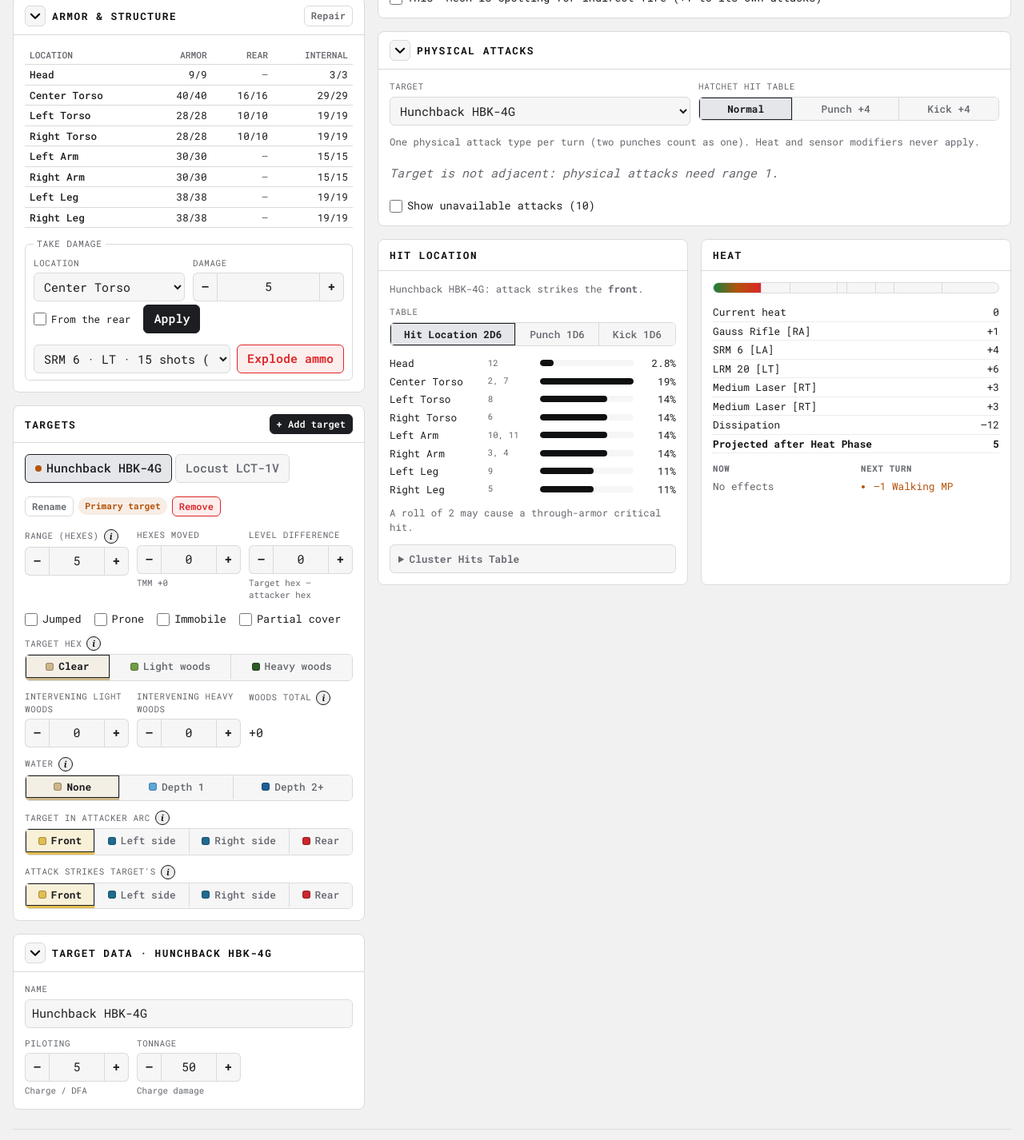
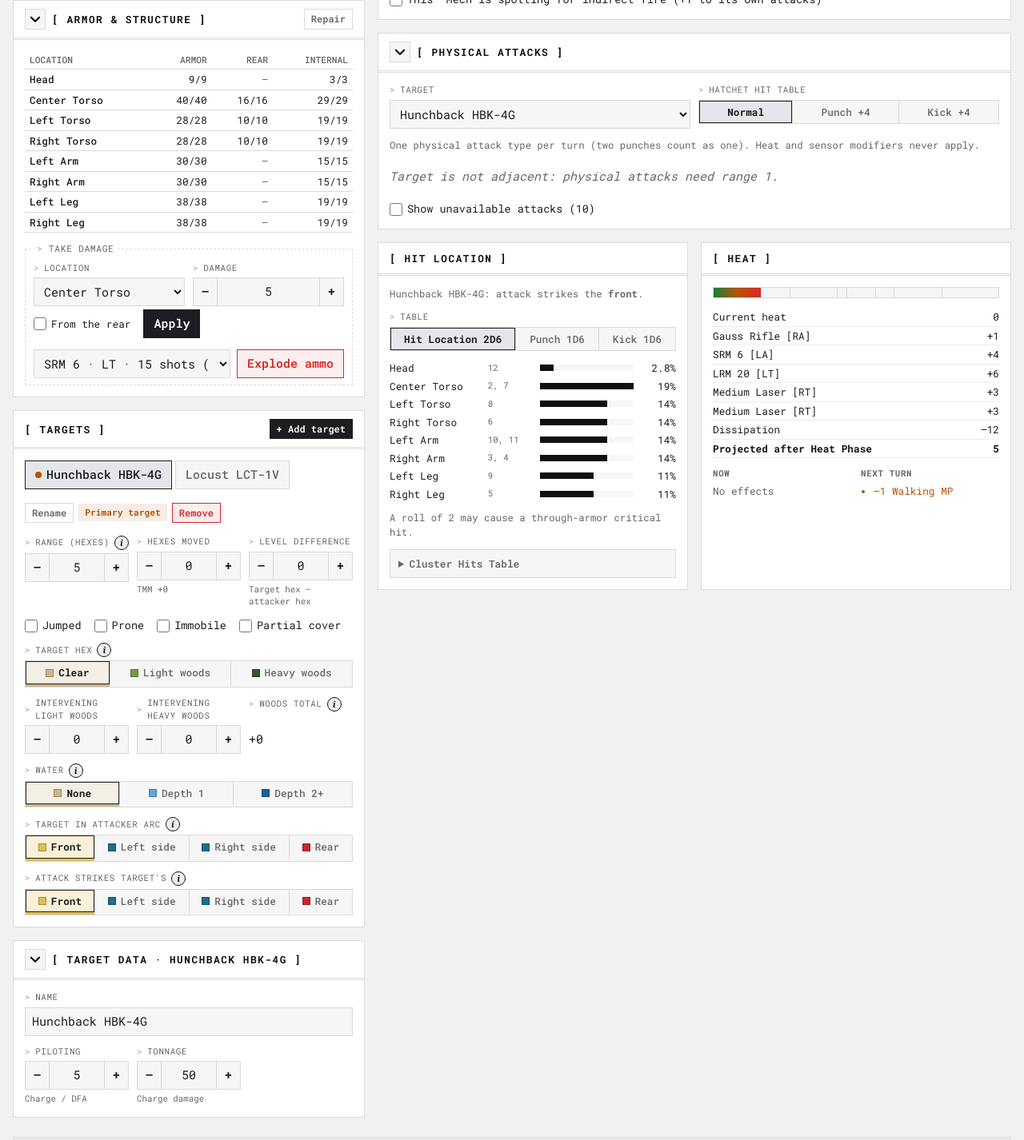
Before and after one commit to nakkim/BattleTech-Targeting-Computer, a React (Vite) app: page / in a window 1280 px wide. Shown: the part 860-2286 px from the top of the page at 80% size. Built offline with nearby package versions, Linux system fonts and the light colour scheme.

Commit message:
Update App styling to be a bit more retro

```diff
--- a/src/App.css
+++ b/src/App.css
@@ -91,7 +91,7 @@ button {
   border: 1px solid var(--primary);
   background: var(--primary);
   color: var(--primary-text);
-  border-radius: 6px;
+  border-radius: 0;
   padding: 6px 12px;
   font-weight: 600;
 }
@@ -128,9 +128,8 @@ button.danger:hover {
   color: var(--bg);
 }
 
-button:focus-visible,
-input:focus-visible,
-select:focus-visible {
+/* Checkboxes cannot be inverted, so they keep an outline on keyboard focus. */
+input[type='checkbox']:focus-visible {
   outline: 2px solid var(--ink);
   outline-offset: 1px;
 }
@@ -166,7 +165,7 @@ select:focus-visible {
 .panel {
   background: var(--surface);
   border: 1px solid var(--border);
-  border-radius: var(--radius);
+  border-radius: 0;
   min-width: 0;
 }
 
@@ -175,7 +174,7 @@ select:focus-visible {
   align-items: center;
   justify-content: space-between;
   padding: 10px 14px;
-  border-bottom: 1px solid var(--border);
+  border-bottom: 3px double var(--border);
 }
 
 .panel-header h2 {
@@ -223,7 +222,7 @@ input:not([type='checkbox']),
 select {
   background: var(--surface-2);
   border: 1px solid var(--border);
-  border-radius: 6px;
+  border-radius: 0;
   padding: 6px 8px;
   min-width: 0;
 }
@@ -256,12 +255,12 @@ select {
 }
 
 .stepper button:first-child {
-  border-radius: 6px 0 0 6px;
+  border-radius: 0;
   border-right: none;
 }
 
 .stepper button:last-child {
-  border-radius: 0 6px 6px 0;
+  border-radius: 0;
   border-left: none;
 }
 
@@ -298,7 +297,7 @@ select {
   display: flex;
   flex-wrap: wrap;
   border: 1px solid var(--border);
-  border-radius: 6px;
+  border-radius: 0;
   overflow: hidden;
 }
 
@@ -370,7 +369,7 @@ input[type='checkbox'] {
 
 details.damage {
   border: 1px solid var(--border);
-  border-radius: 6px;
+  border-radius: 0;
   padding: 8px 10px;
   background: var(--surface-2);
 }
@@ -393,8 +392,8 @@ details.damage[open] summary {
 }
 
 fieldset.limb {
-  border: 1px solid var(--border);
-  border-radius: 6px;
+  border: 1px dashed var(--border);
+  border-radius: 0;
   margin: 0;
   padding: 8px 10px;
   display: flex;
@@ -465,7 +464,7 @@ fieldset.limb .toggle {
   font-size: 0.75rem;
   font-weight: 700;
   padding: 3px 8px;
-  border-radius: 999px;
+  border-radius: 0;
   background: var(--amber-dim);
   color: var(--amber);
 }
@@ -499,7 +498,7 @@ fieldset.limb .toggle {
 
 .weapon {
   border: 1px solid var(--border);
-  border-radius: 6px;
+  border-radius: 0;
   background: var(--surface-2);
 }
 
@@ -594,7 +593,7 @@ fieldset.limb .toggle {
   letter-spacing: 0.05em;
   text-align: center;
   padding: 2px 4px;
-  border-radius: 4px;
+  border-radius: 0;
   border: 1px solid var(--border);
   color: var(--text-dim);
 }
@@ -626,7 +625,7 @@ fieldset.limb .toggle {
   font-family: var(--mono);
   line-height: 1.1;
   padding: 4px 6px;
-  border-radius: 6px;
+  border-radius: 0;
   min-width: 80px;
 }
 
@@ -729,7 +728,7 @@ fieldset.limb .toggle {
   font-size: 0.7rem;
   font-weight: 800;
   text-align: center;
-  border-radius: 4px;
+  border-radius: 0;
   padding: 1px 0;
   background: var(--surface);
   border: 1px solid var(--border);
@@ -782,8 +781,25 @@ fieldset.limb .toggle {
 
 .messages li {
   padding: 4px 8px;
-  border-radius: 4px;
-  border-left: 3px solid;
+  border-radius: 0;
+}
+
+/* Terminal-style prefixes: ! error, * warning, > note. */
+.messages li:is(.msg-error, .msg-warn, .msg-note)::before {
+  margin-right: 0.6em;
+  font-weight: 700;
+}
+
+.messages li.msg-error::before {
+  content: '!';
+}
+
+.messages li.msg-warn::before {
+  content: '*';
+}
+
+.messages li.msg-note::before {
+  content: '>';
 }
 
 .msg-error {
@@ -923,7 +939,7 @@ fieldset.limb .toggle {
 .bar {
   height: 8px;
   background: var(--surface-2);
-  border-radius: 4px;
+  border-radius: 0;
   overflow: hidden;
 }
 
@@ -931,7 +947,7 @@ fieldset.limb .toggle {
   display: block;
   height: 100%;
   background: var(--ink);
-  border-radius: 4px;
+  border-radius: 0;
 }
 
 .hit-pct {
@@ -969,7 +985,7 @@ table.cluster tbody th {
 .heat-gauge {
   position: relative;
   height: 14px;
-  border-radius: 7px;
+  border-radius: 0;
   background: var(--surface-2);
   border: 1px solid var(--border);
   overflow: hidden;
@@ -1035,7 +1051,7 @@ table.cluster tbody th {
 .app-footer {
   margin-top: 24px;
   padding-top: 12px;
-  border-top: 1px solid var(--border);
+  border-top: 3px double var(--border);
   color: var(--text-dim);
   font-size: 0.78rem;
   text-align: center;
@@ -1075,7 +1091,7 @@ table.cluster tbody th {
   flex: 0 0 auto;
   border: 1px solid var(--border);
   border-bottom: none;
-  border-radius: 8px 8px 0 0;
+  border-radius: 0;
   background: var(--surface-2);
   margin-bottom: -1px;
 }
@@ -1095,7 +1111,7 @@ table.cluster tbody th {
   background: none;
   color: var(--text-dim);
   padding: 6px 12px;
-  border-radius: 8px 8px 0 0;
+  border-radius: 0;
   font-weight: 600;
   max-width: 220px;
 }
@@ -1215,7 +1231,7 @@ table.cluster tbody th {
   width: 26px;
   height: 26px;
   border: 1px solid var(--border);
-  border-radius: 6px;
+  border-radius: 0;
   background: var(--surface-2);
   color: var(--ink);
 }
@@ -1262,7 +1278,7 @@ table.cluster tbody th {
   max-height: calc(100vh - 32px);
   padding: 0;
   border: 1px solid var(--border);
-  border-radius: var(--radius);
+  border-radius: 0;
   background: var(--surface);
   color: var(--text);
   box-shadow: 0 20px 50px rgba(0, 0, 0, 0.35);
@@ -1326,7 +1342,7 @@ table.cluster tbody th {
   gap: 10px;
   padding: 4px 4px 4px 10px;
   border: 1px solid var(--border);
-  border-radius: 6px;
+  border-radius: 0;
   background: var(--surface-2);
 }
 
@@ -1450,7 +1466,7 @@ table.cluster tbody th {
   gap: 8px;
   align-items: center;
   padding: 3px 6px;
-  border-radius: 4px;
+  border-radius: 0;
 }
 
 .arc-legend li.selected {
@@ -1460,7 +1476,7 @@ table.cluster tbody th {
 .arc-legend .swatch {
   width: 14px;
   height: 14px;
-  border-radius: 3px;
+  border-radius: 0;
 }
 
 .arc-legend-name {
@@ -1680,7 +1696,7 @@ table.cluster tbody th {
   flex: 0 0 auto;
   width: 10px;
   height: 10px;
-  border-radius: 3px;
+  border-radius: 0;
   background: var(--tone);
   box-shadow: inset 0 0 0 1px rgba(0, 0, 0, 0.25);
 }
@@ -1773,7 +1789,7 @@ table.cluster tbody th {
   font-size: 0.72rem;
   font-weight: 700;
   padding: 1px 7px;
-  border-radius: 999px;
+  border-radius: 0;
   background: var(--red-dim);
   color: var(--red);
 }
@@ -1977,3 +1993,73 @@ table.cluster tbody th {
     display: none;
   }
 }
+
+/* Retro terminal touches. */
+
+/* Card titles read like terminal headings: [ WEAPON ATTACKS ]. */
+.panel-header h2::before {
+  content: '[ ';
+}
+
+.panel-header h2::after {
+  content: ' ]';
+}
+
+/* Field labels and section legends get a dim prompt. The ammo legend holds a toggle button, so it has none. */
+.field-label::before,
+.limb:not(.ammo) > legend::before {
+  content: '> ';
+  opacity: 0.6;
+}
+
+/* Faint CRT scanlines over the whole page. */
+body::after {
+  content: '';
+  position: fixed;
+  inset: 0;
+  z-index: 1000;
+  pointer-events: none;
+  background: repeating-linear-gradient(to bottom, transparent 0 2px, rgba(0, 0, 0, 0.035) 2px 3px);
+}
+
+:root:not([data-theme='light']) body::after {
+  background: repeating-linear-gradient(to bottom, transparent 0 2px, rgba(0, 0, 0, 0.09) 2px 3px);
+}
+
+@media (prefers-contrast: more) {
+  body::after {
+    display: none;
+  }
+}
+
+/* Phosphor glow, dark mode only. */
+:root:not([data-theme='light']) :is(.app-header h1, .panel-header h2, .typewriter, .tn-number, .heat-total) {
+  text-shadow: 0 0 6px rgba(242, 243, 245, 0.35);
+}
+
+:root:not([data-theme='light']) .tn-good .tn-number {
+  text-shadow: 0 0 6px rgba(74, 222, 128, 0.45);
+}
+
+/* Keyboard focus inverts the control, like a selected menu item. */
+:is(button, select, input:not([type='checkbox']), summary):focus-visible {
+  outline: none;
+  box-shadow: none;
+  background: var(--ink) !important;
+  color: var(--bg) !important;
+}
+
+/* System status line at the top of the footer. */
+.status-line {
+  margin-bottom: 8px;
+  letter-spacing: 0.12em;
+  text-transform: uppercase;
+}
+
+.status-ok {
+  color: var(--accent);
+}
+
+.status-alert {
+  color: var(--red);
+}
--- a/src/App.tsx
+++ b/src/App.tsx
@@ -1,6 +1,7 @@
 import { useEffect, useMemo, useState } from 'react'
 import { Switch } from './components/fields'
 import { MechDialog } from './components/MechDialog'
+import { StatusLine } from './components/StatusLine'
 import { Typewriter } from './components/Typewriter'
 import { LanceTabs } from './components/LanceTabs'
 import { UnitView } from './components/UnitView'
@@ -127,6 +128,7 @@ const App = () => {
       <UnitView key={active.id} unit={active} onChange={updateActive} />
 
       <footer className="app-footer">
+        <StatusLine lance={lance} />
         Roll 2D6 equal to or above the Target Number. TN ≤ 2 always hits; TN &gt; 12 always misses. Rules per the BattleTech box set rulebook.
         <p>
           <a href="https://github.com/nakkim/BattleTech-Targeting-Computer" target="_blank" rel="noreferrer">
--- /dev/null
+++ b/src/components/StatusLine.tsx
@@ -0,0 +1,19 @@
+import { isMechDestroyed } from '../rules/destruction'
+import { projectHeat } from '../rules/heat'
+import { rulesAttacker, useTracking } from '../state/mode'
+import type { LanceState } from '../state/unit'
+
+/** One-line system readout of the lance, e.g. "SYS OK · TURN 3 · 2 UNITS · MODE: TRACK · HEAT 4→9". */
+export const StatusLine = ({ lance }: { lance: LanceState }) => {
+  const tracking = useTracking()
+  const active = lance.units.find((u) => u.id === lance.activeUnitId) ?? lance.units[0]
+  const lost = lance.units.filter((u) => isMechDestroyed(u.attacker)).length
+  const next = projectHeat(rulesAttacker(active.attacker, tracking), active.weapons).next
+  const units = lance.units.length
+  return (
+    <div className="status-line">
+      {lost > 0 ? <span className="status-alert">{lost} destroyed</span> : <span className="status-ok">Sys OK</span>}
+      {` · Turn ${lance.turn} · ${units} ${units === 1 ? 'unit' : 'units'} · Mode: ${tracking ? 'track' : 'plain'} · Heat ${active.attacker.heat}→${next}`}
+    </div>
+  )
+}
--- a/src/index.css
+++ b/src/index.css
@@ -23,7 +23,7 @@
   --amber-dim: rgba(251, 191, 36, 0.12);
   --blue: #60a5fa;
   --mono: 'Roboto Mono', ui-monospace, 'SF Mono', Menlo, Consolas, monospace;
-  --radius: 8px;
+  --radius: 0;
 
   font: 15px/1.45 var(--mono);
   color-scheme: dark;
```
